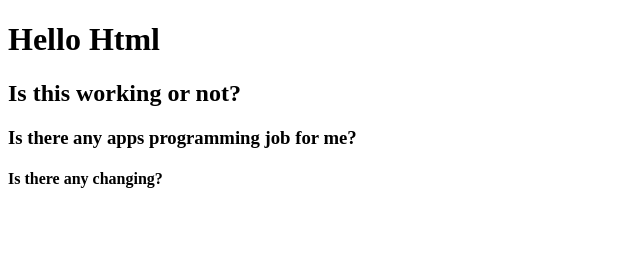
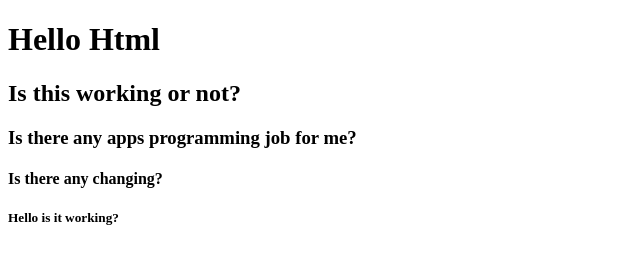
Before and after one commit to AlbertChew/test_new, a plain HTML site: page index.html in a window 1280 px wide. Shown: the whole page, without its empty margins (0-640 px from the left). Drawn offline with Linux system fonts and the light colour scheme.

Commit message:
third commit

```diff
--- a/index.html
+++ b/index.html
@@ -7,5 +7,6 @@
   <h2>Is this working or not?</h2>
   <h3>Is there any apps programming job for me?</h3>
   <h4>Is there any changing?</h4>
+  <h5>Hello is it working?</h5>
 </body>
 </html>
```
